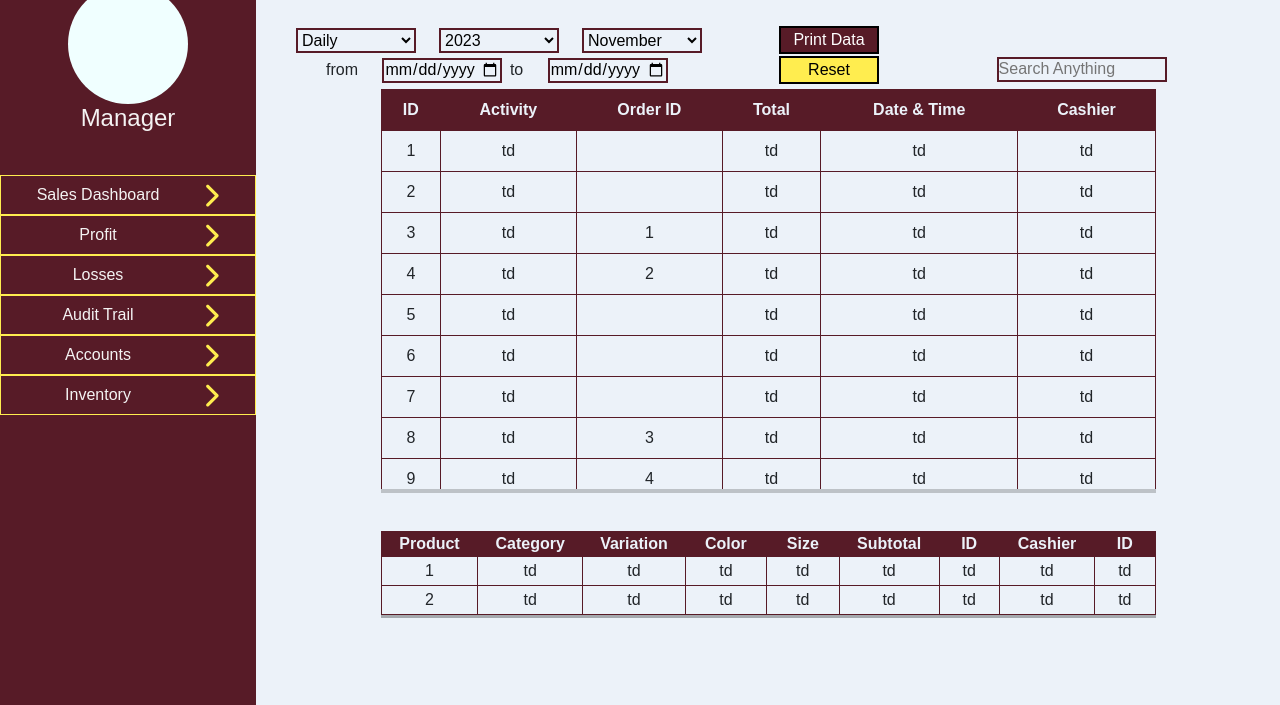
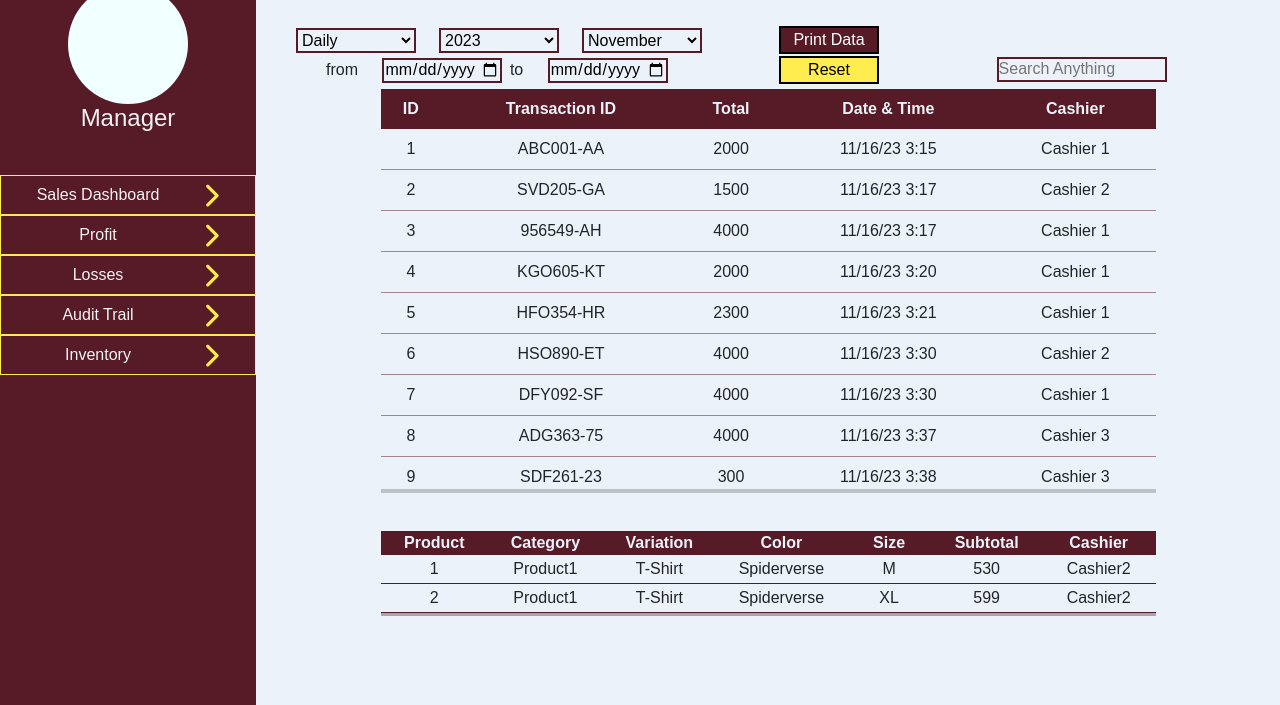
Before and after one commit to makuu12/DashboardDevelopment, a plain HTML site: page CashierActivities.html in a window 1280 px wide. Shown: the part 95-800 px from the top of the page. Drawn offline with Linux system fonts and the light colour scheme.

Commit message:
Updated Cashier Activities Page

```diff
--- a/CAStyle.css
+++ b/CAStyle.css
@@ -149,27 +149,8 @@ span {
     width: 80vw;
 }
 
-td {
-    border: 1px solid rgba(87, 27, 39, 1);
-    padding: 8px;
-    text-align: center;
-
-
-}
-
-th {
-    border: 1px solid rgba(87, 27, 39, 1);
-    color: rgba(236, 242, 249, 1);
-    background-color: rgba(87, 27, 39, 1);
-    top: 0;
-    padding: 8px;
-    text-align: center;
-    position: sticky;
-}
-
 #main-table {
     box-shadow: 0px 5px 5px -5px rgba(0, 0, 0, 1);
-    border-collapse: collapse;
     width: 775px;
     height: 50vh;
     position: flex;
@@ -177,6 +158,22 @@ th {
     align-items: center;
     margin-top: 0px;
     overflow-y: scroll;
+}
+
+#main-table th {
+    color: rgba(236, 242, 249, 1);
+    background-color: rgba(87, 27, 39, 1);
+    text-align: center;
+    top: 0;
+    padding: 8px;
+    position: sticky;
+}
+
+#main-table td {
+    border-bottom: 1px solid rgba(87, 27, 39, 0.5);
+    z-index: -99;
+    padding: 8px;
+    text-align: center;
 }
 
 #table-1 {
@@ -203,7 +200,7 @@ th {
     position: absolute;
     display: flex;
     align-items: flex-start;
-    justify-content:center;
+    justify-content: center;
     width: 80vw;
     height: 15vh;
     margin-top: 57vh;
@@ -218,9 +215,7 @@ th {
 }
 
 #main-table-2 {
-    box-shadow: 0px 5px 5px -5px rgba(0, 0, 0, 1),
-                -5px 0px 5px -5px rgba(0, 0, 0, 0.5);
-    border-collapse: collapse;
+    box-shadow: 0px 5px 5px -5px rgba(0, 0, 0, 1), -5px 0px 5px -5px rgba(0, 0, 0, 0.5);
     width: 775px;
     position: flex;
     justify-content: center;
@@ -231,7 +226,6 @@ th {
 }
 
     #main-table-2 th {
-    border: 1px solid rgba(87, 27, 39, 1);
         color: rgba(236, 242, 249, 1);
         background-color: rgba(87, 27, 39, 1);
         top: 0;
@@ -241,7 +235,7 @@ th {
     }
 
     #main-table-2 td {
-    border: 1px solid rgba(87, 27, 39, 1);
+        border-bottom: 1px solid rgba(87, 27, 39, 1);
         padding: 2px;
         text-align: center;
         width: 300px;
--- a/CashierActivities.html
+++ b/CashierActivities.html
@@ -22,19 +22,23 @@
 </head>
 
 <body>
-    <div class="main"><!--Main-->
+    <div class="main">
+        <!--Main-->
         <nav>
             <div class="brand">
                 <span>DOWNTOWN ALLEY</span>
             </div>
         </nav>
-        <div id="sidebar"><!-- Left side of the page -->
+        <div id="sidebar">
+            <!-- Left side of the page -->
             <div class="profile">
-                <div class="profile-photo"><!--Insert code of Image depends on their role -->
+                <div class="profile-photo">
+                    <!--Insert code of Image depends on their role -->
                 </div>
                 <div class="profile-username">
                     <center>
-                        <h4>Manager</h4><!--Can be change according to its username -->
+                        <h4>Manager</h4>
+                        <!--Can be change according to its username -->
                     </center>
                 </div>
             </div>
@@ -42,22 +46,28 @@
                 <div class="item item-nav"><a href=""><span> Sales Dashboard</span><i
                             class="fa-solid fa-chevron-right dropdown"></i></a>
                     <div class="subitem">
-                        <a href="https://www.facebook.com" target="_blank"><span>Related 1</span></a>
-                        <a href="#"><span>Related 2</span></a>
-                        <a href="#"><span>Related 3</span></a>
+                        <a href="MainDashboard.html"><span>Overall Dashboard</span></a>
+                        <a href="SalesRevenue.html"><span>Sales Revenue</span></a>
+                        <a href="ProductRevenue.html"><span>Product Sales</span></a>
                     </div>
                 </div>
-                <div class="item"><a href=""><span>Profit</span><i class="fa-solid fa-chevron-right"></i></a></div>
-                <div class="item"><a href=""><span>Losses</span><i class="fa-solid fa-chevron-right"></i></a></div>
-                <div class="item"><a href=""><span>Audit Trail</span><i class="fa-solid fa-chevron-right"></i></a></div>
-                <div class="item"><a href=""><span>Accounts</span><i class="fa-solid fa-chevron-right"></i></a></div>
-                <div class="item"><a href=""><span>Inventory</span><i class="fa-solid fa-chevron-right"></i></a></div>
-
+                <div class="item"><a href="CompanyProfit.html"><span>Profit</span><i
+                            class="fa-solid fa-chevron-right"></i></a></div>
+                <div class="item"><a href="LossesDashboard.html"><span>Losses</span><i
+                            class="fa-solid fa-chevron-right"></i></a></div>
+                <div class="item"><a href=""><span>Audit Trail</span><i class="fa-solid fa-chevron-right"></i></a>
+                    <div class="subitem">
+                        <a href="CashierActivities.html"><span>Cashier Activities</span></a>
+                        <a href="ActivityLogs.html"><span>Activity Logs</span></a>
                     </div>
-
+                </div>
+                <div class="item"><a href="Inventory.html"><span>Inventory</span><i
+                            class="fa-solid fa-chevron-right"></i></a></div>
+            </div>
         </div>
         <div class="main-content">
-            <div class="page"><!--Start Page-->
+            <div class="page">
+                <!--Start Page-->
                 <h3 class="title"><b>Cashier Activities</b></h3>
                 <div class="second-container">
                     <div id="form-container">
@@ -110,11 +120,13 @@
                         <!--End of Container 2-->
 
                     </div>
-                    <div id="container-3"><!--End of Container 3-->
+                    <div id="container-3">
+                        <!--End of Container 3-->
                         <div><button type="button" id="print-data" class="button-form">Print Data</button></div>
                         <div><button type="button" id="reset-data" class="button-form">Reset</button></div>
                     </div>
-                    <div id="search-area"><!--End of search area-->
+                    <div id="search-area">
+                        <!--End of search area-->
                         <input type="text" name="" id="" placeholder="Search Anything" class="form-actions">
                     </div>
                 </div>
@@ -125,8 +137,7 @@
                             <thead class="header-table">
                                 <tr class="tr-1">
                                     <th class="table-id">ID</th>
-                                <th>Activity</th>
-                                <th>Order ID</th>
+                                    <th>Transaction ID</th>
                                     <th>Total</th>
                                     <th>Date & Time</th>
                                     <th>Cashier</th>
@@ -135,75 +146,66 @@
                             <tbody>
                                 <tr>
                                     <td>1</td>
-                                <td>td</td>
-                                <td></td>
-                                <td>td</td>
-                                <td>td</td>
-                                <td>td</td>
+                                    <td>ABC001-AA</td>
+                                    <td>2000</td>
+                                    <td>11/16/23 3:15</td>
+                                    <td>Cashier 1</td>
                                 </tr>
                                 <tr>
                                     <td>2</td>
-                                <td>td</td>
-                                <td></td>
-                                <td>td</td>
-                                <td>td</td>
-                                <td>td</td>
+                                    <td>SVD205-GA</td>
+                                    <td>1500</td>
+                                    <td>11/16/23 3:17</td>
+                                    <td>Cashier 2</td>
                                 </tr>
                                 <tr>
                                     <td>3</td>
-                                <td>td</td>
-                                <td>1</td>
-                                <td>td</td>
-                                <td>td</td>
-                                <td>td</td>
+                                    <td>956549-AH</td>
+                                    <td>4000</td>
+                                    <td>11/16/23 3:17</td>
+                                    <td>Cashier 1</td>
                                 </tr>
                                 <tr>
                                     <td>4</td>
-                                <td>td</td>
-                                <td>2</td>
-                                <td>td</td>
-                                <td>td</td>
-                                <td>td</td>
+                                    <td>KGO605-KT</td>
+                                    <td>2000</td>
+                                    <td>11/16/23 3:20</td>
+                                    <td>Cashier 1</td>
                                 </tr>
                                 <tr>
                                     <td>5</td>
-                                <td>td</td>
-                                <td></td>
-                                <td>td</td>
-                                <td>td</td>
-                                <td>td</td>
+                                    <td>HFO354-HR</td>
+                                    <td>2300</td>
+                                    <td>11/16/23 3:21</td>
+                                    <td>Cashier 1</td>
                                 </tr>
                                 <tr>
                                     <td>6</td>
-                                <td>td</td>
-                                <td></td>
-                                <td>td</td>
-                                <td>td</td>
-                                <td>td</td>
+                                    <td>HSO890-ET</td>
+                                    <td>4000</td>
+                                    <td>11/16/23 3:30</td>
+                                    <td>Cashier 2</td>
                                 </tr>
                                 <tr>
                                     <td>7</td>
-                                <td>td</td>
-                                <td></td>
-                                <td>td</td>
-                                <td>td</td>
-                                <td>td</td>
+                                    <td>DFY092-SF</td>
+                                    <td>4000</td>
+                                    <td>11/16/23 3:30</td>
+                                    <td>Cashier 1</td>
                                 </tr>
                                 <tr>
                                     <td>8</td>
-                                <td>td</td>
-                                <td>3</td>
-                                <td>td</td>
-                                <td>td</td>
-                                <td>td</td>
+                                    <td>ADG363-75</td>
+                                    <td>4000</td>
+                                    <td>11/16/23 3:37</td>
+                                    <td>Cashier 3</td>
                                 </tr>
                                 <tr>
                                     <td>9</td>
-                                <td>td</td>
-                                <td>4</td>
-                                <td>td</td>
-                                <td>td</td>
-                                <td>td</td>
+                                    <td>SDF261-23</td>
+                                    <td>300</td>
+                                    <td>11/16/23 3:38</td>
+                                    <td>Cashier 3</td>
                                 </tr>
                             </tbody>
                         </table>
@@ -220,40 +222,36 @@
                                     <th>Color</th>
                                     <th>Size</th>
                                     <th>Subtotal</th>
-                                <th> ID</th>
                                     <th>Cashier</th>
-                                <th> ID</th>
                                 </tr>
                             </thead>
                             <tbody>
                                 <tr>
                                     <td>1</td>
-                                <td>td</td>
-                                <td>td</td>
-                                <td>td</td>
-                                <td>td</td>
-                                <td>td</td>
-                                <td>td</td>
-                                <td>td</td>
-                                <td>td</td>
+                                    <td>Product1</td>
+                                    <td>T-Shirt</td>
+                                    <td>Spiderverse</td>
+                                    <td>M</td>
+                                    <td>530</td>
+                                    <td>Cashier2</td>
                                 </tr>
                                 <tr>
                                     <td>2</td>
-                                <td>td</td>
-                                <td>td</td>
-                                <td>td</td>
-                                <td>td</td>
-                                <td>td</td>
-                                <td>td</td>
-                                <td>td</td>
-                                <td>td</td>
+                                    <td>Product1</td>
+                                    <td>T-Shirt</td>
+                                    <td>Spiderverse</td>
+                                    <td>XL</td>
+                                    <td>599</td>
+                                    <td>Cashier2</td>
                                 </tr>
                         </table>
                     </div>
                 </div>
-            </div><!--End Page-->
             </div>
-    </div><!--Main-->
+            <!--End Page-->
+        </div>
+    </div>
+    <!--Main-->
 </body>
 
 
```
Lines whose indentation alone changed are shown as unchanged.
